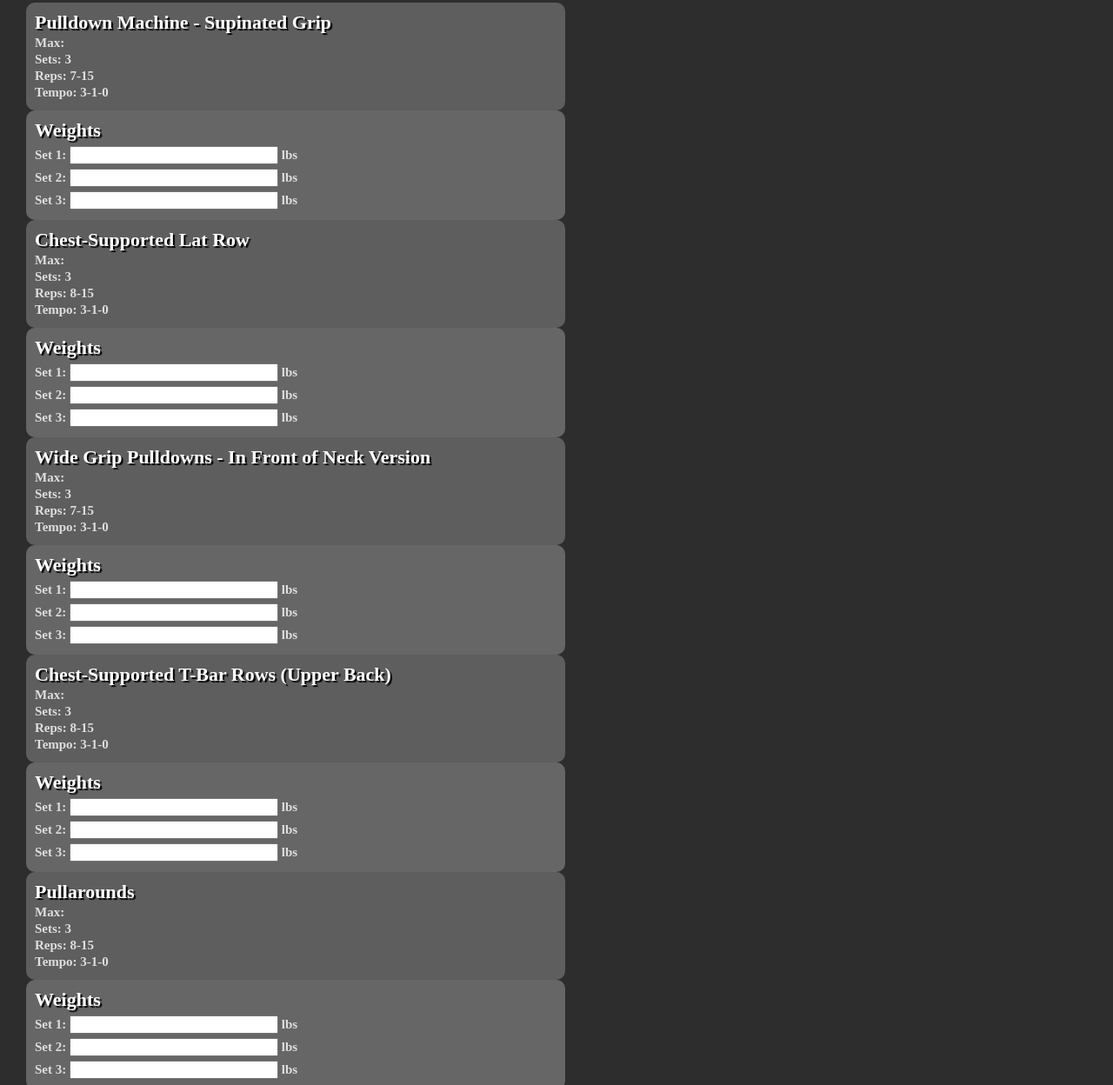
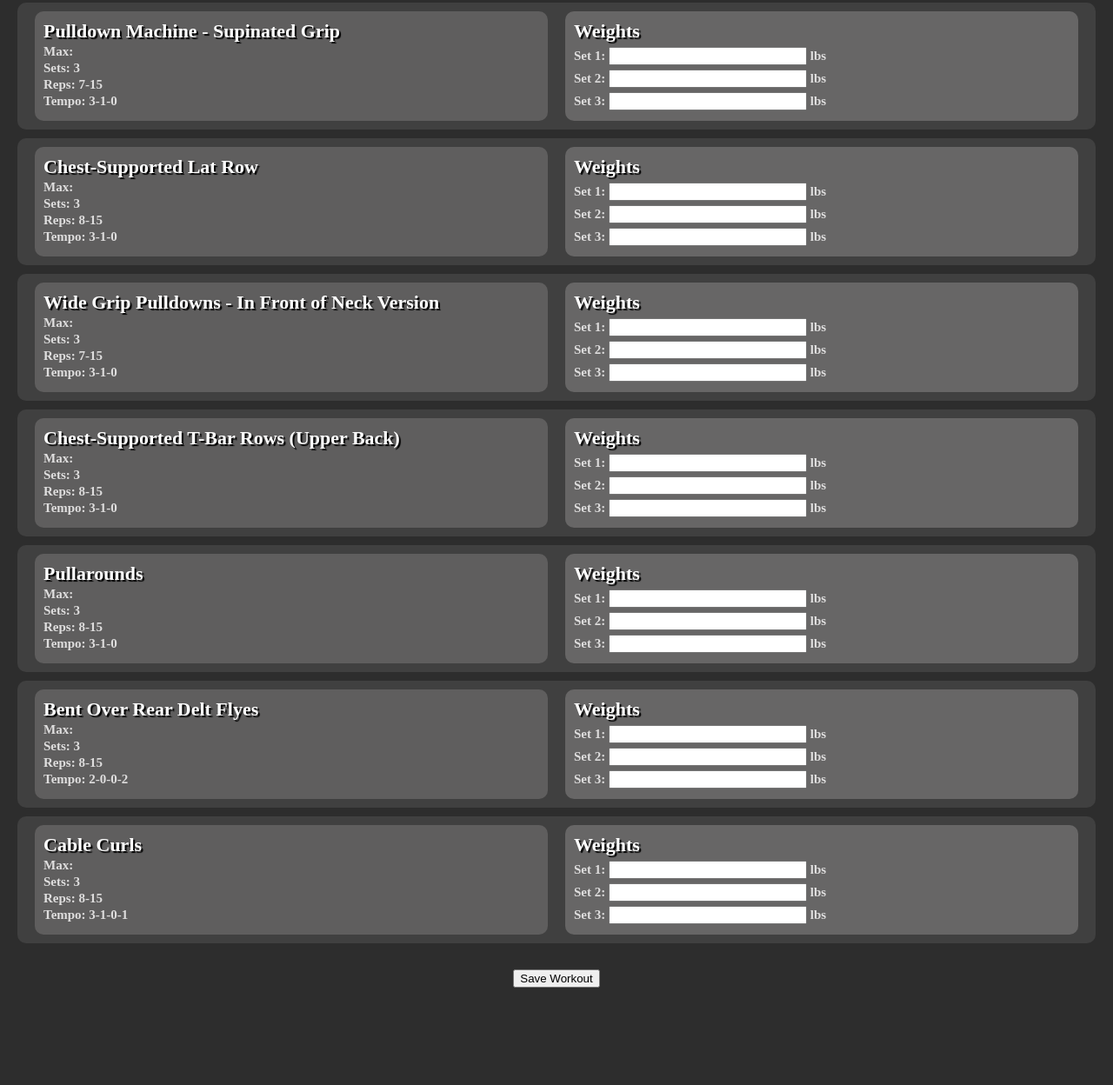
Before and after one commit to DylanFerger/Personal-Lifting-API, a website: page day6.html in a window 1280 px wide. Shown: the part 161-1409 px from the top of the page at 87% size. After the commit the page ends 1327 px from the top, so only its background shows below. Drawn offline with Linux system fonts and the light colour scheme; no server answers.

Commit message:
day 6 update

```diff
--- a/day6.html
+++ b/day6.html
@@ -14,7 +14,8 @@
     </header>
     <section>
         <h2>Day 6 - Pull Day B</h2>
-        <div class="workoutWrap">
+        <form id="workout-form">
+            <div class="workoutWrapStyle">
                 <div class="liftInfo">
                     <h3>Pulldown Machine - Supinated Grip</h3>
                     <h4>Max: <span class="PM-Max"></span></h4>
@@ -23,13 +24,15 @@
                     <h4>Tempo: 3-1-0</h4>
                 </div>
                 <div class="setInfo">
+                    <div class="workoutWrap" data-lift="pulldown-machine-(supinated-grip)">
                         <h3>Weights</h3>
-                <h4>Set 1: <input type="text" name="PM-Max"> lbs</h4>
-                <h4>Set 2: <input type="text" name="PM-Max"> lbs</h4>
-                <h4>Set 3: <input type="text" name="PM-Max"> lbs</h4>
+                        <h4>Set 1: <input type="number" class="set-input" name="1"> lbs</h4>
+                        <h4>Set 2: <input type="number" class="set-input" name="2"> lbs</h4>
+                        <h4>Set 3: <input type="number" class="set-input" name="3"> lbs</h4>
                     </div>
                 </div>
-        <div class="workoutWrap">
+            </div>
+            <div class="workoutWrapStyle">
                 <div class="liftInfo">
                     <h3>Chest-Supported Lat Row</h3>
                     <h4>Max: <span class="CSLR-Max"></span></h4>
@@ -38,13 +41,15 @@
                     <h4>Tempo: 3-1-0</h4>
                 </div>
                 <div class="setInfo">
+                    <div class="workoutWrap" data-lift="chest-supported-lat-row">
                         <h3>Weights</h3>
-                <h4>Set 1: <input type="text" name="CSLR-Max"> lbs</h4>
-                <h4>Set 2: <input type="text" name="CSLR-Max"> lbs</h4>
-                <h4>Set 3: <input type="text" name="CSLR-Max"> lbs</h4>
+                        <h4>Set 1: <input type="number" class="set-input" name="1"> lbs</h4>
+                        <h4>Set 2: <input type="number" class="set-input" name="2"> lbs</h4>
+                        <h4>Set 3: <input type="number" class="set-input" name="3"> lbs</h4>
                     </div>
                 </div>
-        <div class="workoutWrap">
+            </div>
+            <div class="workoutWrapStyle">
                 <div class="liftInfo">
                     <h3>Wide Grip Pulldowns - In Front of Neck Version</h3>
                     <h4>Max: <span class="WGP-Max"></span></h4>
@@ -53,13 +58,15 @@
                     <h4>Tempo: 3-1-0</h4>
                 </div>
                 <div class="setInfo">
+                    <div class="workoutWrap" data-lift="wide-grip-pulldowns">
                         <h3>Weights</h3>
-                <h4>Set 1: <input type="text" name="WGP-Max"> lbs</h4>
-                <h4>Set 2: <input type="text" name="WGP-Max"> lbs</h4>
-                <h4>Set 3: <input type="text" name="WGP-Max"> lbs</h4>
+                        <h4>Set 1: <input type="number" class="set-input" name="1"> lbs</h4>
+                        <h4>Set 2: <input type="number" class="set-input" name="2"> lbs</h4>
+                        <h4>Set 3: <input type="number" class="set-input" name="3"> lbs</h4>
                     </div>
                 </div>
-        <div class="workoutWrap">
+            </div>
+            <div class="workoutWrapStyle">
                 <div class="liftInfo">
                     <h3>Chest-Supported T-Bar Rows (Upper Back)</h3>
                     <h4>Max: <span class="CSTBR-Max"></span></h4>
@@ -68,28 +75,32 @@
                     <h4>Tempo: 3-1-0</h4>
                 </div>
                 <div class="setInfo">
+                    <div class="workoutWrap" data-lift="chest-supported-t-bar-rows-(upper-back)">
                         <h3>Weights</h3>
-                <h4>Set 1: <input type="text" name="CSTBR-Max"> lbs</h4>
-                <h4>Set 2: <input type="text" name="CSTBR-Max"> lbs</h4>
-                <h4>Set 3: <input type="text" name="CSTBR-Max"> lbs</h4>
+                        <h4>Set 1: <input type="number" class="set-input" name="1"> lbs</h4>
+                        <h4>Set 2: <input type="number" class="set-input" name="2"> lbs</h4>
+                        <h4>Set 3: <input type="number" class="set-input" name="3"> lbs</h4>
                     </div>
                 </div>
-        <div class="workoutWrap">
+            </div>
+            <div class="workoutWrapStyle">
                 <div class="liftInfo">
                     <h3>Pullarounds</h3>
-                <h4>Max: <span class="SAPC-Max"></span></h4>
+                    <h4>Max: <span class="SACR-Max"></span></h4>
                     <h4>Sets: 3</h4>
                     <h4>Reps: 8-15</h4>
                     <h4>Tempo: 3-1-0</h4>
                 </div>
                 <div class="setInfo">
+                    <div class="workoutWrap" data-lift="single-arm-cable-row">
                         <h3>Weights</h3>
-                <h4>Set 1: <input type="text" name="SAPC-Max"> lbs</h4>
-                <h4>Set 2: <input type="text" name="SAPC-Max"> lbs</h4>
-                <h4>Set 3: <input type="text" name="SAPC-Max"> lbs</h4>
+                        <h4>Set 1: <input type="number" class="set-input" name="1"> lbs</h4>
+                        <h4>Set 2: <input type="number" class="set-input" name="2"> lbs</h4>
+                        <h4>Set 3: <input type="number" class="set-input" name="3"> lbs</h4>
                     </div>
                 </div>
-        <div class="workoutWrap">
+            </div>
+            <div class="workoutWrapStyle">
                 <div class="liftInfo">
                     <h3>Bent Over Rear Delt Flyes</h3>
                     <h4>Max: <span class="BORDF-Max"></span></h4>
@@ -98,13 +109,15 @@
                     <h4>Tempo: 2-0-0-2</h4>
                 </div>
                 <div class="setInfo">
+                    <div class="workoutWrap" data-lift="bent-over-rear-delt-flyes">
                         <h3>Weights</h3>
-                <h4>Set 1: <input type="text" name="BORDF-Max"> lbs</h4>
-                <h4>Set 2: <input type="text" name="BORDF-Max"> lbs</h4>
-                <h4>Set 3: <input type="text" name="BORDF-Max"> lbs</h4>
+                        <h4>Set 1: <input type="number" class="set-input" name="1"> lbs</h4>
+                        <h4>Set 2: <input type="number" class="set-input" name="2"> lbs</h4>
+                        <h4>Set 3: <input type="number" class="set-input" name="3"> lbs</h4>
                     </div>
                 </div>
-        <div class="workoutWrap">
+            </div>
+            <div class="workoutWrapStyle">
                 <div class="liftInfo">
                     <h3>Cable Curls</h3>
                     <h4>Max: <span class="WOCC-Max"></span></h4>
@@ -113,12 +126,16 @@
                     <h4>Tempo: 3-1-0-1</h4>
                 </div>
                 <div class="setInfo">
+                    <div class="workoutWrap" data-lift="walked-out-cable-curls">
                         <h3>Weights</h3>
-                <h4>Set 1: <input type="text" name="WOCC-Max"> lbs</h4>
-                <h4>Set 2: <input type="text" name="WOCC-Max"> lbs</h4>
-                <h4>Set 3: <input type="text" name="WOCC-Max"> lbs</h4>
+                        <h4>Set 1: <input type="number" class="set-input" name="1"> lbs</h4>
+                        <h4>Set 2: <input type="number" class="set-input" name="2"> lbs</h4>
+                        <h4>Set 3: <input type="number" class="set-input" name="3"> lbs</h4>
                     </div>
                 </div>
+            </div>
+            <div class="buttonCenter"><button type="submit">Save Workout</button></div>
+        </form>
     </section>
     <script src="main.js"></script>
 </body>
```
Also changed, not shown: day5.html (+19 -19 lines). Lines whose indentation alone changed are shown as unchanged.
